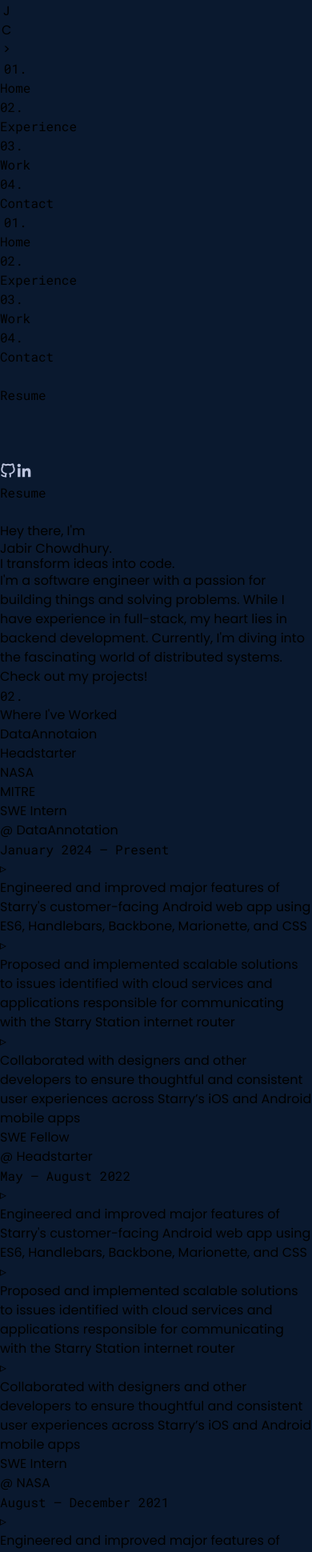
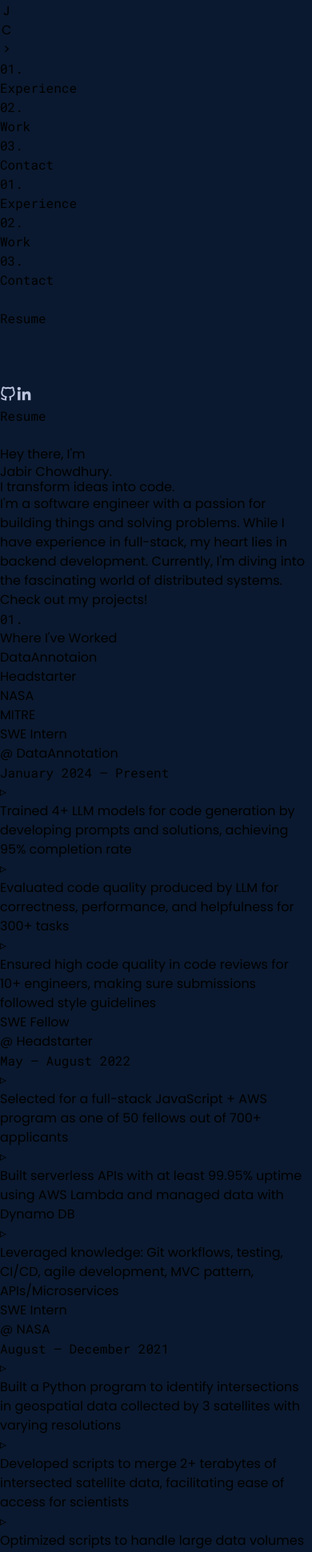
Before and after one commit to JabirC/Portfolio, a React (Vite) app: page / in a window 390 px wide. Shown: the part 22-1962 px from the top of the page at 80% size. Built offline with nearby package versions, Linux system fonts and the light colour scheme.

Commit message:
Complete

```diff
--- a/src/components/Contact.jsx
+++ b/src/components/Contact.jsx
@@ -5,7 +5,7 @@
       <div id="contact" className="flex flex-col items-center  p-6  mt-40 mb-52">
 
             <div className=" w-full text-center max-w-2xl  w-full   flex flex-col items-center justify-center">
-                <div className="text-md flex flex-row items-center justify-center space-x-2 mb-6"> <div className="text-[#64ffda]">04.</div>
+                <div className="text-md flex flex-row items-center justify-center space-x-2 mb-6"> <div className="text-[#64ffda]">03.</div>
                  <div className="poppins-custom text-md md:text-lg sm:text-lg text-[#64ffda] font-light">  What's next?</div>
                 </div>
 
@@ -15,7 +15,7 @@
                 I am currently actively seeking new opportunities as a full-stack or backend software engineer. Feel free to reach out if you have any questions or just want to say hi!
                </div>
                <div className="flex relative text-[#64ffda] ">
-                    <button className="relative z-10 h-14 w-32 border border-[#64ffda] bg-[#0a192f] rounded-md  text-sm transition-all duration-300 transition-transform transform hover:-translate-y-1 hover:-translate-x-1">Say Hello</button>
+                    <button className="relative z-10 h-14 w-32 border border-[#64ffda] bg-[#0a192f] rounded-md  text-sm transition-all duration-300 transition-transform transform hover:-translate-y-1 hover:-translate-x-1" onClick={()=>window.location.href = 'mailto:jabirchowdhury21@gmail.com'}>Say Hello</button>
                     <div className="absolute top-0  bg-[#64ffda] w-32 h-14 z-1 rounded-md"></div>
                </div>
           </div>
--- a/src/components/Experience.jsx
+++ b/src/components/Experience.jsx
@@ -9,7 +9,7 @@
       <div id="experience" className="flex mb-48 flex-col items-center pl-6 pt-6 pr-6  sm:pl-14 sm:pt-14 sm:pr-14  md:pl-24">
 
             <div className=" w-full text-left md:w-full md:max-w-2xl">
-                <div className="text-xl flex flex-row items-center space-x-2"> <div className="text-[#64ffda]">02.</div>
+                <div className="text-xl flex flex-row items-center space-x-2"> <div className="text-[#64ffda]">01.</div>
                 <div className="poppins-custom text-xl md:text-2xl sm:text-2xl text-[#bed2fc] font-medium">  Where I've Worked</div>
             </div>
 
@@ -54,15 +54,15 @@
                         <ul className="space-y-4 poppins-custom">
                             <li className=" flex flex-row space-x-4">
                                 <div className="text-md text-[#64ffda]">▹</div>
-                                <div>Engineered and improved major features of Starry's customer-facing Android web app using ES6, Handlebars, Backbone, Marionette, and CSS</div>
+                                <div>Trained 4+ LLM models for code generation by developing prompts and solutions, achieving 95% completion rate</div>
                             </li>
                             <li className=" flex flex-row space-x-4">
                                 <div className="text-md text-[#64ffda]">▹</div>
-                                <div>Proposed and implemented scalable solutions to issues identified with cloud services and applications responsible for communicating with the Starry Station internet router</div>
+                                <div>Evaluated code quality produced by LLM for correctness, performance, and helpfulness for 300+ tasks</div>
                             </li>
                             <li className=" flex flex-row space-x-4">
                                 <div className="text-md text-[#64ffda]">▹</div>
-                                <div>Collaborated with designers and other developers to ensure thoughtful and consistent user experiences across Starry’s iOS and Android mobile apps</div>
+                                <div>Ensured high code quality in code reviews for 10+ engineers, making sure submissions followed style guidelines</div>
                             </li>
                         </ul>
                     </div>
@@ -75,15 +75,15 @@
                         <ul className="space-y-4 poppins-custom">
                             <li className=" flex flex-row space-x-4">
                                 <div className="text-md text-[#64ffda]">▹</div>
-                                <div>Engineered and improved major features of Starry's customer-facing Android web app using ES6, Handlebars, Backbone, Marionette, and CSS</div>
+                                <div>Selected for a full-stack JavaScript + AWS program as one of 50 fellows out of 700+ applicants</div>
                             </li>
                             <li className=" flex flex-row space-x-4">
                                 <div className="text-md text-[#64ffda]">▹</div>
-                                <div>Proposed and implemented scalable solutions to issues identified with cloud services and applications responsible for communicating with the Starry Station internet router</div>
+                                <div>Built serverless APIs with at least 99.95% uptime using AWS Lambda and managed data with Dynamo DB</div>
                             </li>
                             <li className=" flex flex-row space-x-4">
                                 <div className="text-md text-[#64ffda]">▹</div>
-                                <div>Collaborated with designers and other developers to ensure thoughtful and consistent user experiences across Starry’s iOS and Android mobile apps</div>
+                                <div>Leveraged knowledge: Git workflows, testing, CI/CD, agile development, MVC pattern, APIs/Microservices</div>
                             </li>
                         </ul>
                     </div>
@@ -97,15 +97,15 @@
                         <ul className="space-y-4 poppins-custom">
                             <li className=" flex flex-row space-x-4">
                                 <div className="text-md text-[#64ffda]">▹</div>
-                                <div>Engineered and improved major features of Starry's customer-facing Android web app using ES6, Handlebars, Backbone, Marionette, and CSS</div>
+                                <div>Built a Python program to identify intersections in geospatial data collected by 3 satellites with varying resolutions</div>
                             </li>
                             <li className=" flex flex-row space-x-4">
                                 <div className="text-md text-[#64ffda]">▹</div>
-                                <div>Proposed and implemented scalable solutions to issues identified with cloud services and applications responsible for communicating with the Starry Station internet router</div>
+                                <div>Developed scripts to merge 2+ terabytes of intersected satellite data, facilitating ease of access for scientists</div>
                             </li>
                             <li className=" flex flex-row space-x-4">
                                 <div className="text-md text-[#64ffda]">▹</div>
-                                <div>Collaborated with designers and other developers to ensure thoughtful and consistent user experiences across Starry’s iOS and Android mobile apps</div>
+                                <div>Optimized scripts to handle large data volumes through multithreading, achieving 80% decrease in processing time</div>
                             </li>
                         </ul>
                     </div>
@@ -119,15 +119,15 @@
                         <ul className="space-y-4 poppins-custom">
                             <li className=" flex flex-row space-x-4">
                                 <div className="text-md text-[#64ffda]">▹</div>
-                                <div>Engineered and improved major features of Starry's customer-facing Android web app using ES6, Handlebars, Backbone, Marionette, and CSS</div>
+                                <div>Created a microservice in Python for generating metadata for a data pipeline, enabling comprehensive data analysis</div>
                             </li>
                             <li className=" flex flex-row space-x-4">
                                 <div className="text-md text-[#64ffda]">▹</div>
-                                <div>Proposed and implemented scalable solutions to issues identified with cloud services and applications responsible for communicating with the Starry Station internet router</div>
+                                <div>Integrated 3+ NLP microservices into the pipeline while maintaining 90% efficiency through multithreading</div>
                             </li>
                             <li className=" flex flex-row space-x-4">
                                 <div className="text-md text-[#64ffda]">▹</div>
-                                <div>Collaborated with designers and other developers to ensure thoughtful and consistent user experiences across Starry’s iOS and Android mobile apps</div>
+                                <div>Optimized transfer of MongoDB data into a Neo4J database using indexing, improving query performance by 60%</div>
                             </li>
                         </ul>
                     </div>
--- a/src/components/Header.jsx
+++ b/src/components/Header.jsx
@@ -80,19 +80,19 @@
 
       <nav className="w-full h-full">
         <ol className="hidden md:flex flex-row justify-end items-center h-full font-light space-x-8">
-          <li><button className='flex flex-row justify-end items-center text-[#bdc5de] hover:text-[#64ffda]' onClick={()=>scrollToTarget("home")}> <div className='pr-1 text-[#64ffda]'>01.</div>  Home</button></li>
-          <li><a className='flex flex-row justify-end items-center text-[#bdc5de] hover:text-[#64ffda]' onClick={()=>scrollToTarget("experience")}><div className='pr-1 text-[#64ffda]'>02.</div> Experience</a></li>
-          <li><a className='flex flex-row justify-end items-center text-[#bdc5de] hover:text-[#64ffda]' onClick={()=>scrollToTarget("work")}> <div className='pr-1 text-[#64ffda]'>03.</div> Work</a></li>
-          <li><a className='flex flex-row justify-end items-center text-[#bdc5de] hover:text-[#64ffda]' onClick={()=>scrollToTarget("contact")}> <div className='pr-1 text-[#64ffda]'>04.</div> Contact</a></li>
+          {/* <li><button className='flex flex-row justify-end items-center text-[#bdc5de] hover:text-[#64ffda]' onClick={()=>scrollToTarget("home")}> <div className='pr-1 text-[#64ffda]'>01.</div>  Home</button></li> */}
+          <li><a className='flex flex-row justify-end items-center text-[#bdc5de] hover:text-[#64ffda] hover:cursor-pointer' onClick={()=>scrollToTarget("experience")}><div className='pr-1 text-[#64ffda]'>01.</div> Experience</a></li>
+          <li><a className='flex flex-row justify-end items-center text-[#bdc5de] hover:text-[#64ffda] hover:cursor-pointer' onClick={()=>scrollToTarget("work")}> <div className='pr-1 text-[#64ffda]'>02.</div> Work</a></li>
+          <li><a className='flex flex-row justify-end items-center text-[#bdc5de] hover:text-[#64ffda] hover:cursor-pointer' onClick={()=>scrollToTarget("contact")}> <div className='pr-1 text-[#64ffda]'>03.</div> Contact</a></li>
         </ol>
       </nav>
 
       <nav className={`bg-[#112240] transition-all duration-500 ${showLinks? "md:translate-x-full fixed top-0 right-0 bottom-0 w-3/4 text-lg" : "translate-x-full fixed top-0 right-0 bottom-0 w-3/4 text-lg"} ${isScrollingDown && !isAtTop? "duration-200":""}`}>
         <ol className="flex flex-col justify-center items-center h-full font-thin space-y-8">
-          <li><button className='flex flex-col justify-end items-center text-[#bdc5de] hover:text-[#64ffda]' onClick={()=>scrollToTarget("home")}> <div className='text-[#64ffda] text-xs'>01.</div>  Home</button></li>
-          <li><a className='flex flex-col justify-end items-center text-[#bdc5de] hover:text-[#64ffda]' onClick={()=>scrollToTarget("experience")}><div className='text-[#64ffda] text-xs'>02.</div> Experience</a></li>
-          <li><a className='flex flex-col justify-end items-center text-[#bdc5de] hover:text-[#64ffda]' onClick={()=>scrollToTarget("work")}> <div className='text-[#64ffda] text-xs'>03.</div> Work</a></li>
-          <li><a className='flex flex-col justify-end items-center text-[#bdc5de] hover:text-[#64ffda]' onClick={()=>scrollToTarget("contact")}> <div className='text-[#64ffda] text-xs'>04.</div> Contact</a></li>
+          {/* <li><button className='flex flex-col justify-end items-center text-[#bdc5de] hover:text-[#64ffda]' onClick={()=>scrollToTarget("home")}> <div className='text-[#64ffda] text-xs'>01.</div>  Home</button></li> */}
+          <li><a className='flex flex-col justify-end items-center text-[#bdc5de] hover:text-[#64ffda] hover:cursor-pointer' onClick={()=>scrollToTarget("experience")}><div className='text-[#64ffda] text-xs'>01.</div> Experience</a></li>
+          <li><a className='flex flex-col justify-end items-center text-[#bdc5de] hover:text-[#64ffda] hover:cursor-pointer' onClick={()=>scrollToTarget("work")}> <div className='text-[#64ffda] text-xs'>02.</div> Work</a></li>
+          <li><a className='flex flex-col justify-end items-center text-[#bdc5de] hover:text-[#64ffda] hover:cursor-pointer' onClick={()=>scrollToTarget("contact")}> <div className='text-[#64ffda] text-xs'>03.</div> Contact</a></li>
           <br className="h-20"></br>
           <div className="flex relative text-[#64ffda]">
             <button className="relative z-10 h-14 w-40 border border-[#64ffda] bg-[#112240] rounded-md transition-all duration-300 transition-transform transform hover:-translate-y-0.5 hover:-translate-x-0.5">Resume</button>
@@ -103,11 +103,11 @@
           <br className="h-20"></br>
           <div className='flex flex-row justify-end items-center space-x-8'>
             <button onClick={()=>window.open('https://github.com/JabirC', '_blank')}>
-              <svg xmlns="http://www.w3.org/2000/svg" width="20" height="20" viewBox="0 0 16 16"><path fill="none" stroke="#bdc5de" strokeLinecap="round" strokeLinejoin="round" strokeWidth="1.5" d="M5.75 14.25s-.5-2 .5-3c0 0-2 0-3.5-1.5s-1-4.5 0-5.5c-.5-1.5.5-2.5.5-2.5s1.5 0 2.5 1c1-.5 3.5-.5 4.5 0c1-1 2.5-1 2.5-1s1 1 .5 2.5c1 1 1.5 4 0 5.5s-3.5 1.5-3.5 1.5c1 1 .5 3 .5 3m-5-.5c-1.5.5-3-.5-3.5-1"></path>
+              <svg xmlns="http://www.w3.org/2000/svg" width="20" height="20" viewBox="0 0 16 16" fill="none" stroke="#bdc5de" strokeLinecap="round" strokeLinejoin="round" strokeWidth="1.5" className="feather feather-external-link hover:stroke-[#64ffda]"><path  d="M5.75 14.25s-.5-2 .5-3c0 0-2 0-3.5-1.5s-1-4.5 0-5.5c-.5-1.5.5-2.5.5-2.5s1.5 0 2.5 1c1-.5 3.5-.5 4.5 0c1-1 2.5-1 2.5-1s1 1 .5 2.5c1 1 1.5 4 0 5.5s-3.5 1.5-3.5 1.5c1 1 .5 3 .5 3m-5-.5c-1.5.5-3-.5-3.5-1"></path>
               </svg>
             </button>
             <button onClick={()=>window.open('https://www.linkedin.com/in/jabirc/', '_blank')}>
-              <svg xmlns="http://www.w3.org/2000/svg" width="20" height="20" viewBox="0 0 24 24"><path fill="#bdc5de" fillRule="evenodd" d="M9.429 8.969h3.714v1.85c.535-1.064 1.907-2.02 3.968-2.02c3.951 0 4.889 2.118 4.889 6.004V22h-4v-6.312c0-2.213-.535-3.461-1.897-3.461c-1.889 0-2.674 1.345-2.674 3.46V22h-4zM2.57 21.83h4V8.799h-4zM7.143 4.55a2.53 2.53 0 0 1-.753 1.802a2.573 2.573 0 0 1-1.82.748a2.59 2.59 0 0 1-1.818-.747A2.548 2.548 0 0 1 2 4.55c0-.677.27-1.325.753-1.803A2.583 2.583 0 0 1 4.571 2c.682 0 1.336.269 1.819.747c.482.478.753 1.126.753 1.803" clipRule="evenodd"></path>
+              <svg xmlns="http://www.w3.org/2000/svg" width="20" height="20" viewBox="0 0 24 24" fill="#bdc5de" fillRule="evenodd"  clipRule="evenodd" className="feather feather-external-link hover:fill-[#64ffda]"><path d="M9.429 8.969h3.714v1.85c.535-1.064 1.907-2.02 3.968-2.02c3.951 0 4.889 2.118 4.889 6.004V22h-4v-6.312c0-2.213-.535-3.461-1.897-3.461c-1.889 0-2.674 1.345-2.674 3.46V22h-4zM2.57 21.83h4V8.799h-4zM7.143 4.55a2.53 2.53 0 0 1-.753 1.802a2.573 2.573 0 0 1-1.82.748a2.59 2.59 0 0 1-1.818-.747A2.548 2.548 0 0 1 2 4.55c0-.677.27-1.325.753-1.803A2.583 2.583 0 0 1 4.571 2c.682 0 1.336.269 1.819.747c.482.478.753 1.126.753 1.803" ></path>
               </svg>
             </button>
           </div>
```
Also changed, not shown: src/components/Home.jsx (+10 -1 lines), src/components/Work.jsx (+73 -72 lines).
